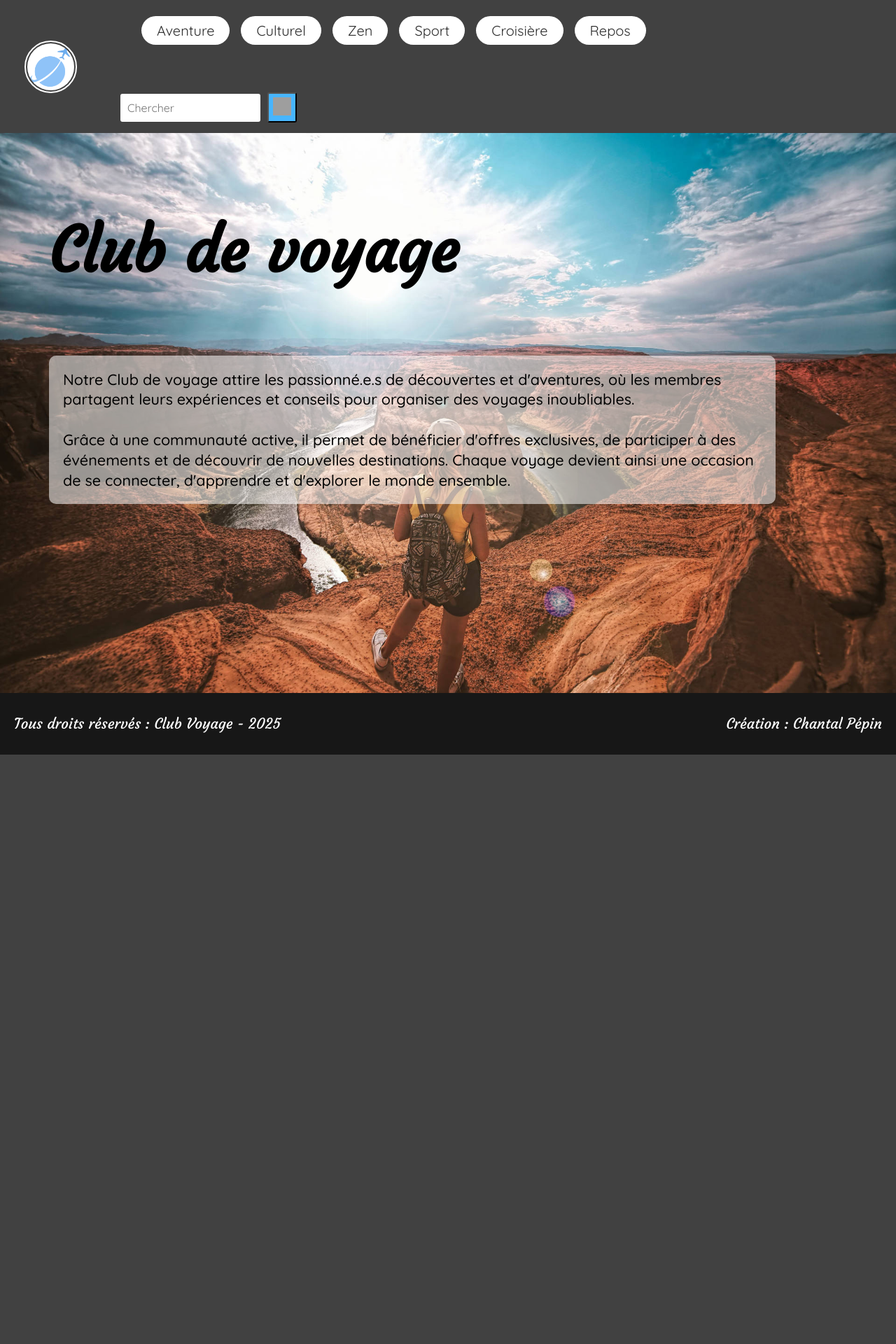
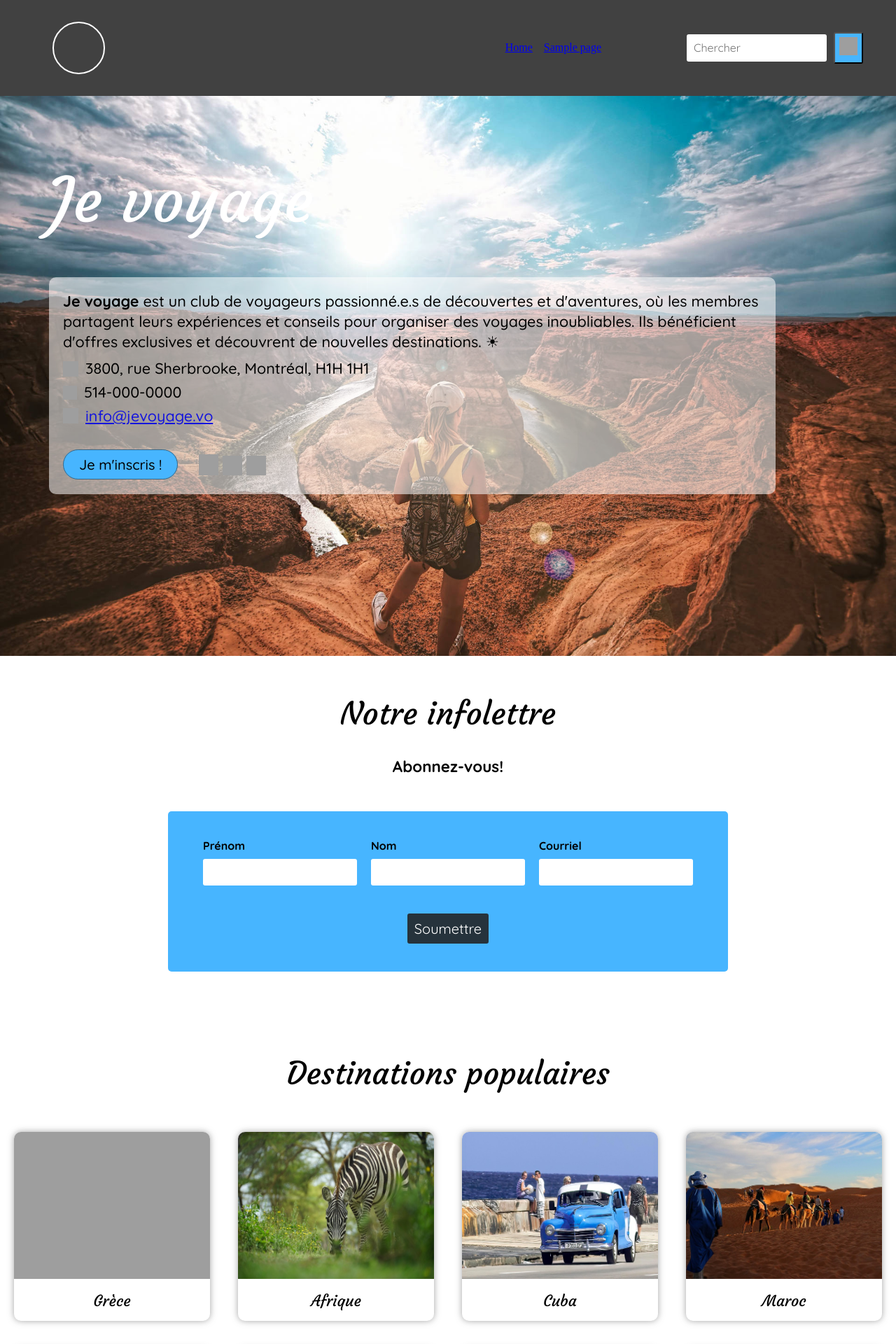
Before and after one commit to ChantalP-7/33w, a WordPress theme: template index.php in a window 1280 px wide. Shown: the top 1920 px of the page at 70% size. Before the commit the page ends 1078 px from the top, so only its background shows below. Run offline with PHP 8.4 and a stand-in for WordPress, Linux system fonts and the light colour scheme; the site name, menu and one post (Sample post) are stand-ins, and other content is empty; some web fonts are replaced; grey boxes are pictures that could not be loaded.

Commit message:
Ajout des fichiers wp et continué le tp1 partie 2

```diff
--- /dev/null
+++ b/footer.php
@@ -0,0 +1,8 @@
+<footer class="piedpage">
+    <p>Tous droits réservés : Je voyage ☀⛱ - 2025</p>
+    <p>Création : Chantal Pépin</p>
+</footer>
+<?php  wp_footer(); ?>
+</body>
+  <script src="script/checkbox.js"></script>
+</html>
--- /dev/null
+++ b/functions.php
@@ -0,0 +1,22 @@
+<?php
+
+function mon_theme_supports() {
+    add_theme_support('post-thumbnails');
+    add_theme_support('title-tag');
+    add_theme_support('menus');
+    add_theme_support('custom-logo', array(
+        'height'      => 150,
+        'width'       => 150,
+        'flex-height' => true,
+        'flex-width'  => true,
+    ));
+}
+add_action( 'after_setup_theme', 'mon_theme_supports' );
+
+
+function theme_tp_enqueue_styles() {
+wp_enqueue_style('normalize', get_template_directory_uri() . 'normalize.css');
+wp_enqueue_style('main-style', get_stylesheet_uri());
+}
+add_action('wp_enqueue_scripts', 'theme_tp_enqueue_styles');
+?>
--- /dev/null
+++ b/header.php
@@ -0,0 +1,81 @@
+<!DOCTYPE html>
+<html lang="en">
+  <head>
+    <meta charset="UTF-8" />
+    <meta name="viewport" content="width=device-width, initial-scale=1.0" />
+    <link rel="preconnect" href="https://fonts.googleapis.com" />
+    <title>Je voyage</title>
+    <link rel="preconnect" href="https://fonts.gstatic.com" crossorigin />
+    <link
+      href="https://fonts.googleapis.com/css2?family=Courgette&family=Quicksand:wght@300..700&display=swap"
+      rel="stylesheet"
+    />
+    <link rel="stylesheet" href="normalize.css" />
+    <link rel="stylesheet" href="style.css" />
+    <?php wp_head(); ?>
+  </head>
+  <body>
+    <header class="entete">
+      <div class="entete__contenu">
+      <a href="#">
+        <figure  class="entete__logo">
+            <?= get_custom_logo();?>
+        </figure>
+        </a>
+
+        <!--<h3>Je voyage</h3>-->
+        <div class="entete__div-nav">
+            <label for="chk__menu" class="entete__burger">
+              <img
+                src="https://s2.svgbox.net/hero-solid.svg?ic=menu-alt-1&color=FFFFFF"
+                width="32"
+                height="32" alt="icone menu"
+              />
+            </label>
+            <!--<label for="chk__menu-ferme" class="entete__burger-ferme">
+                      <img src="https://s2.svgbox.net/hero-outline.svg?ic=x-circle&color=FFFFFF" width="32" height="32">
+                  </label>-->
+            <input type="checkbox" class="chk__menu" id="chk__menu" />
+            <nav class="entete__nav">
+              <!--<ul class="entete__menu">
+                <li class="entete__menu-item"><a href="#">Aventure</a></li>
+                <li class="entete__menu-item"><a href="#">Culturel</a></li>
+                <li class="entete__menu-item"><a href="#">Zen</a></li>
+                <li class="entete__menu-item"><a href="#">Sport</a></li>
+                <li class="entete__menu-item"><a href="#">Croisière</a></li>
+                <li class="entete__menu-item"><a href="#">Repos</a></li>
+              </ul>-->
+              <?php  wp_nav_menu(array(
+                "menu" => "principal",
+                'container' => "nav",
+                "container_class" => "entete__nav",
+                "menu_class" => "entete__menu",
+            )); ?>
+              <div class="entete__div">
+                <form class="recherche" action="">
+                  <label
+                    for="recherche__input"
+                    aria-label="champ de recherche"
+                  ></label>
+                  <input
+                    class="recherche__input"
+                    type="search"
+                    name="recherche__input"
+                    id="recherche__input"
+                    placeholder="Chercher"
+                  />
+                  <button class="recherche__bouton">
+                    <img
+                      class="recherche__bouton-svg"
+                      alt="loupe"
+                      src="https://s2.svgbox.net/hero-solid.svg?ic=search&color=FFFFFF"
+                      width="26"
+                      height="26"
+                    />
+                  </button>
+                </form>
+              </div>
+            </nav>
+          </div>
+      </div>
+    </header>
--- a/index.php
+++ b/index.php
@@ -1,85 +1,170 @@
-<!DOCTYPE html>
-<html lang="en">
-  <head>
-    <meta charset="UTF-8" />
-    <meta name="viewport" content="width=device-width, initial-scale=1.0" />
-    <title>Prototype de la page d'accueil</title>
-    <link rel="preconnect" href="https://fonts.googleapis.com" />
-    <link rel="preconnect" href="https://fonts.gstatic.com" crossorigin />
-    <link
-      href="https://fonts.googleapis.com/css2?family=Courgette&family=Quicksand:wght@300..700&display=swap"
-      rel="stylesheet"
-    />
-    <link rel="stylesheet" href="style.css" />
-  </head>
-  <body>
-    <header class="entete">
-      <div class="entete__contenu">
-        <img
-          src="images/mon-logo-voyage-vf (3).png"
-          alt="logo club voyage"
-          class="entete__logo"
-        />
-        <label for="chk__menu" class="entete__burger">
-          <img
-            src="https://s2.svgbox.net/hero-outline.svg?ic=menu&color=000" fill="#FFFFFF"
-            width="32"
-            height="32"
-          />
-        </label>
-        <input type="checkbox" class="chk__menu" id="chk__menu" />
-        <nav class="entete__nav">
-          <ul class="entete__menu">
-            <li class="entete__menu-item"><a href="#">Aventure</a></li>
-            <li class="entete__menu-item"><a href="#">Culturel</a></li>
-            <li class="entete__menu-item"><a href="#">Zen</a></li>
-            <li class="entete__menu-item"><a href="#">Sport</a></li>
-            <li class="entete__menu-item"><a href="#">Croisière</a></li>
-            <li class="entete__menu-item"><a href="#">Repos</a></li>
-          </ul>
-          <form class="recherche" action="">
-            <label
-              for="recherche__input"
-              aria-label="champ de recherche"
-            ></label>
-            <input
-              class="recherche__input"
-              type="search"
-              name="recherche__input"
-              id="recherche__input"
-              placeholder="Chercher"
-            />
-            <button class="recherche__bouton">
-              <img
-                class="recherche__bouton-svg"
-                alt="loupe"
-                src="https://s2.svgbox.net/hero-solid.svg?ic=search&color=FFFFFF"
-                width="26"
-                height="26"
-              />
-            </button>
-          </form>
-        </nav>
-      </div>
-    </header>
+<?php get_header(); ?>
     <section class="hero">
       <div class="hero__contenu">
-        <h1>Club de voyage</h1>
-        <p class="hero__description">
-          Notre Club de voyage attire les passionné.e.s de découvertes et
-          d'aventures, où les membres partagent leurs expériences et conseils
-          pour organiser des voyages inoubliables. <br /><br />Grâce à une
-          communauté active, il permet de bénéficier d'offres exclusives, de
-          participer à des événements et de découvrir de nouvelles destinations.
-          Chaque voyage devient ainsi une occasion de se connecter, d'apprendre
-          et d'explorer le monde ensemble.
-        </p>
+          <h1 class="hero__titre">Je voyage</h1>
+            <div class="hero__description">
+                <p>
+                  <strong>Je voyage</strong> est un club de voyageurs passionné.e.s de
+                  découvertes et d'aventures, où les membres partagent leurs expériences et conseils pour organiser des voyages inoubliables. Ils bénéficient d'offres exclusives et découvrent de nouvelles destinations. ☀
+                </p>
+                <div class="hero__iconesContact">
+                    <div class="hero__icone">
+                      <img src="https://s2.svgbox.net/hero-solid.svg?ic=home&color=000" width="22" height="22"> 3800, rue Sherbrooke, Montréal, H1H 1H1
+                    </div>
+                    <div class="hero__icone">
+                      <img src="https://s2.svgbox.net/materialui.svg?ic=smartphone&color=000" width="20" height="20"> 514-000-0000
+                    </div>
+                    <div class="hero__icone">
+                      <img src="https://s2.svgbox.net/materialui.svg?ic=mail&color=000" width="22" height="22">
+                      <a href="#">info@jevoyage.vo</a>
+                    </div>
+                </div>
+                <div class="hero__description-bouton-media">
+                    <div>
+                        <a class="hero__description-bouton" href="#">Je m'inscris !</a>
+                    </div>
+                    <div class="hero__descripton-media">
+                        <a href="#"
+                            ><img
+                            src="https://s2.svgbox.net/social.svg?ic=facebook&color=000"
+                            width="28"
+                            height="30" alt="icone facebook"
+                        /></a>
+                        <a href="#"
+                            ><img
+                            src="https://s2.svgbox.net/social.svg?ic=instagram&color=000"
+                            width="28"
+                            height="28" alt="icone instagram"
+                        /></a>
+                        <a href="#"
+                            ><img
+                            src="https://s2.svgbox.net/social.svg?ic=tiktok&color=000"
+                            width="28"
+                            height="28" alt="icone tiktok"
+                        /></a>
+
+                  </div>
+              </div>
+            </div>
+        </div>
+      </section>
+      <section class="infolettre">
+        <h2>Notre infolettre</h2>
+        <p>Abonnez-vous!</p>
+        <form action="" class="infolettre__formulaire" method="post">
+            <div class="infolettre__div">
+                <div class="infolettre__input">
+                    <label class="infolettre__label" id="prenom">Prénom</label>
+                    <input type="text" class="" name="prenom" id="prenom">
+                </div>
+                <div class="infolettre__input">
+                    <label class="infolettre__label" id="nom">Nom</label>
+                    <input type="text" class="" name="nom" id="nom">
+                </div>
+                <div class="infolettre__input">
+                    <label class="infolettre__label" id="email">Courriel</label>
+                    <input type="email" class="" name="email" id="email">
+                </div>
+            </div>
+          <input type="submit" class="infolettre__bouton" name="soumettre" value="Soumettre">
+        </form>
+      </section>
+      <section class="galerie">
+        <h2>Destinations populaires</h2>
+        <div class="galerie__items">
+          <picture class="galerie__picture">
+            <img
+              src="images/galerie/Grèce.jpg"
+              class="galerie__img"
+              alt="Grèce"
+            />
+            <figcaption class="galerie__caption">Grèce</figcaption>
+          </picture>
+          <picture class="galerie__picture">
+            <img
+              src="images/galerie/Afrique.jpg"
+              class="galerie__img"
+              alt="Afrique"
+            />
+            <figcaption class="galerie__caption">Afrique</figcaption>
+          </picture>
+          <picture class="galerie__picture">
+            <img
+              src="images/galerie/Cuba.jpg"
+              class="galerie__img"
+              alt="Cuba"
+            />
+            <figcaption class="galerie__caption">Cuba</figcaption>
+          </picture>
+          <picture class="galerie__picture">
+            <img
+              src="images/galerie/Maroc.jpg"
+              class="galerie__img"
+              alt="Maroc"
+            />
+            <figcaption class="galerie__caption">Maroc</figcaption>
+          </picture>
+          <picture class="galerie__picture">
+            <img
+              src="images/galerie/Martinique.jpg"
+              class="galerie__img"
+              alt="Martinique"
+            />
+            <figcaption class="galerie__caption">Martinique</figcaption>
+          </picture>
+          <picture class="galerie__picture">
+            <img
+              src="images/galerie/France.jpg"
+              class="galerie__img"
+              alt="France"
+            />
+            <figcaption class="galerie__caption">France</figcaption>
+          </picture>
+          <picture class="galerie__picture">
+            <img
+              src="images/galerie/Thailande.jpg"
+              class="galerie__img"
+              alt="Thailance"
+            />
+            <figcaption class="galerie__caption">Thailande</figcaption>
+          </picture>
+          <picture class="galerie__picture">
+            <img
+              src="images/galerie/Australie.jpg"
+              class="galerie__img"
+              alt="Australie"
+            />
+            <figcaption class="galerie__caption">Australie</figcaption>
+          </picture>
+          <picture class="galerie__picture">
+            <img
+              src="images/galerie/Voilier-mer-bleue.jpg"
+              class="galerie__img"
+              alt="Alaska"
+            />
+            <figcaption class="galerie__caption">Alaska</figcaption>
+          </picture>
+          <picture class="galerie__picture">
+            <img
+              src="images/galerie/Amsterdam.jpg"
+              class="galerie__img"
+              alt="Amsterdam"
+            />
+            <figcaption class="galerie__caption">Amsterdam</figcaption>
+          </picture>
       </div>
     </section>
-    <footer class="piedpage">
-      <p>Tous droits réservés : Club Voyage - 2025</p>
-      <p>Création : Chantal Pépin</p>
-    </footer>
-  </body>
-  <script src="script/checkbox.js"></script>
-</html>
+    <section class="populaire">
+    <?php
+      if(have_posts()){
+        while(have_posts()){
+          the_post();
+          ?>
+          <h2 class="publication"><?php the_title(); ?></h2>
+          <?php the_content();
+        }
+    }?>
+    </section>
+
+
+    <?php  get_footer();  ?>
--- /dev/null
+++ b/sass/composants/_publication.scss
@@ -0,0 +1,4 @@
+.publication h2 {
+    font-weight: 400;
+    font-size: 30px;
+}
--- a/sass/layout/_entete.scss
+++ b/sass/layout/_entete.scss
@@ -23,7 +23,7 @@
     display: flex;
     justify-content: space-between;
     align-items: center;
-    gap: 20px;
+    //gap: 20px;
     padding-left: 20px;
 
     h3 {
--- a/style.css
+++ b/style.css
@@ -86,7 +86,6 @@ h6 {
   display: flex;
   justify-content: space-between;
   align-items: center;
-  gap: 20px;
   padding-left: 20px;
 }
 .entete__contenu h3 {
```
Also changed, not shown: function.php (deleted, +0 -7 lines), readme.md, 1 other file.
